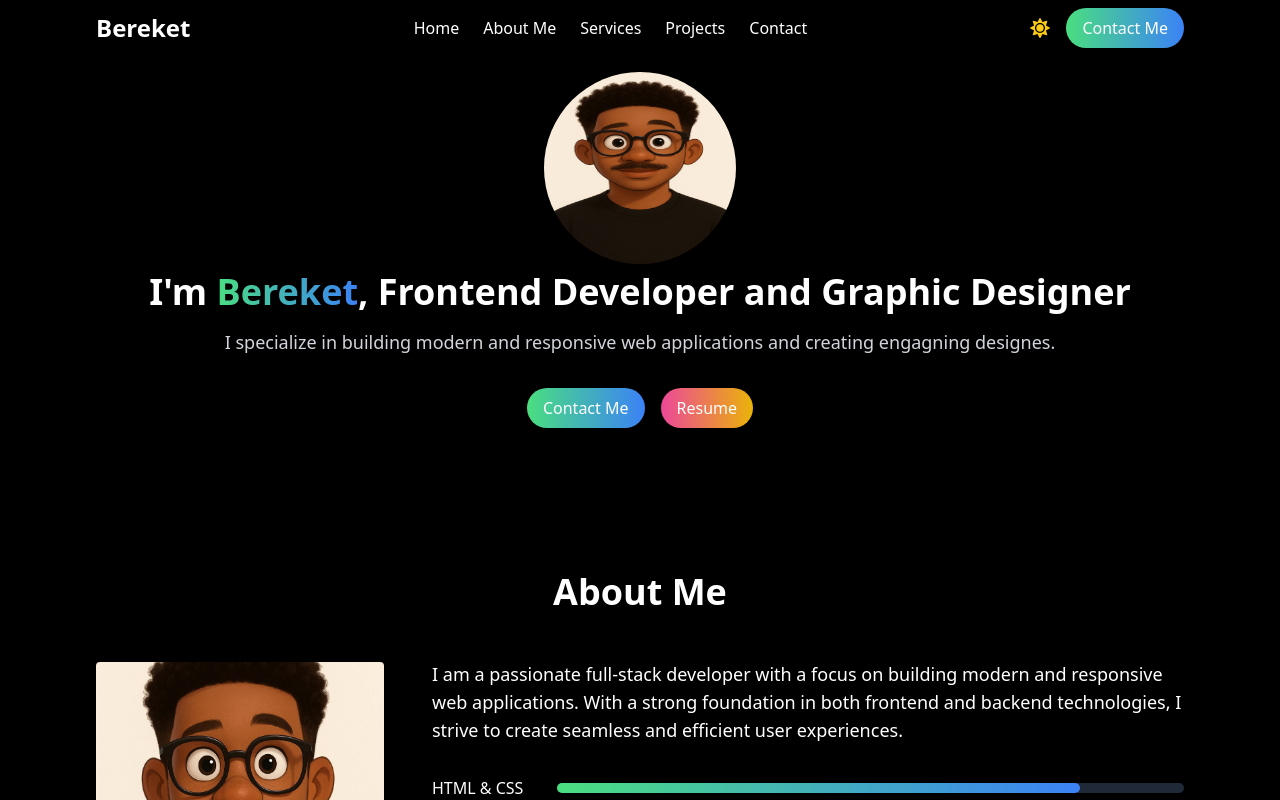
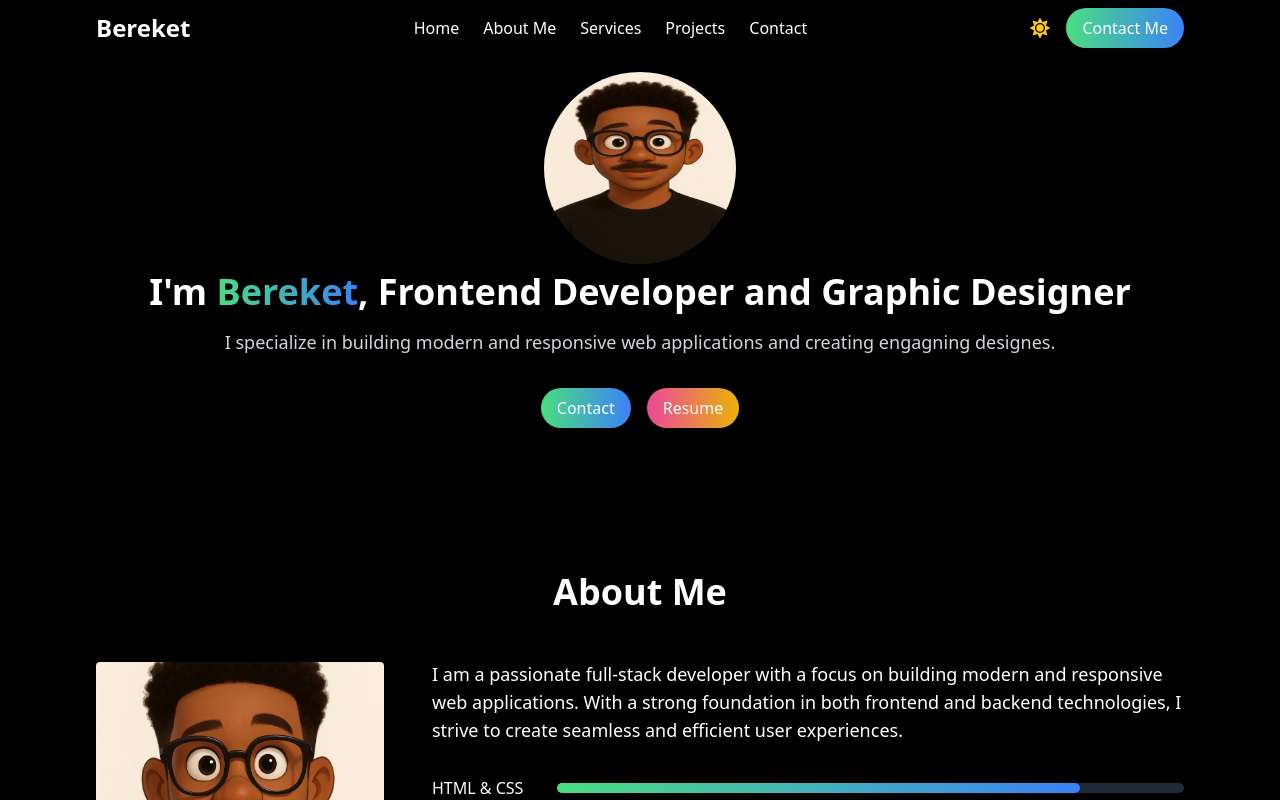
Before and after one commit to ephrem20/portfolio, a React (Vite) app: page / in a window 1280 px wide. Shown: the top 800 px of the page. Built offline with nearby package versions, Linux system fonts and the light colour scheme.

Commit message:
Update Home.jsx

```diff
--- a/src/components/Home.jsx
+++ b/src/components/Home.jsx
@@ -23,7 +23,7 @@ const Home = () => {
             className='bg-gradient-to-r from-green-400 to-blue-500 text-white
             transform transition-transform duration-300 hover:scale-105 px-4 py-2 rounded-full'
             onClick={() => window.location.href = '#contact'}>
-            Contact Me</button>
+            Contact</button>
             <button
             className='bg-gradient-to-r from-pink-500 to-yellow-500 text-white
             transform transition-transform duration-300 hover:scale-105 px-4 py-2 rounded-full'
```
